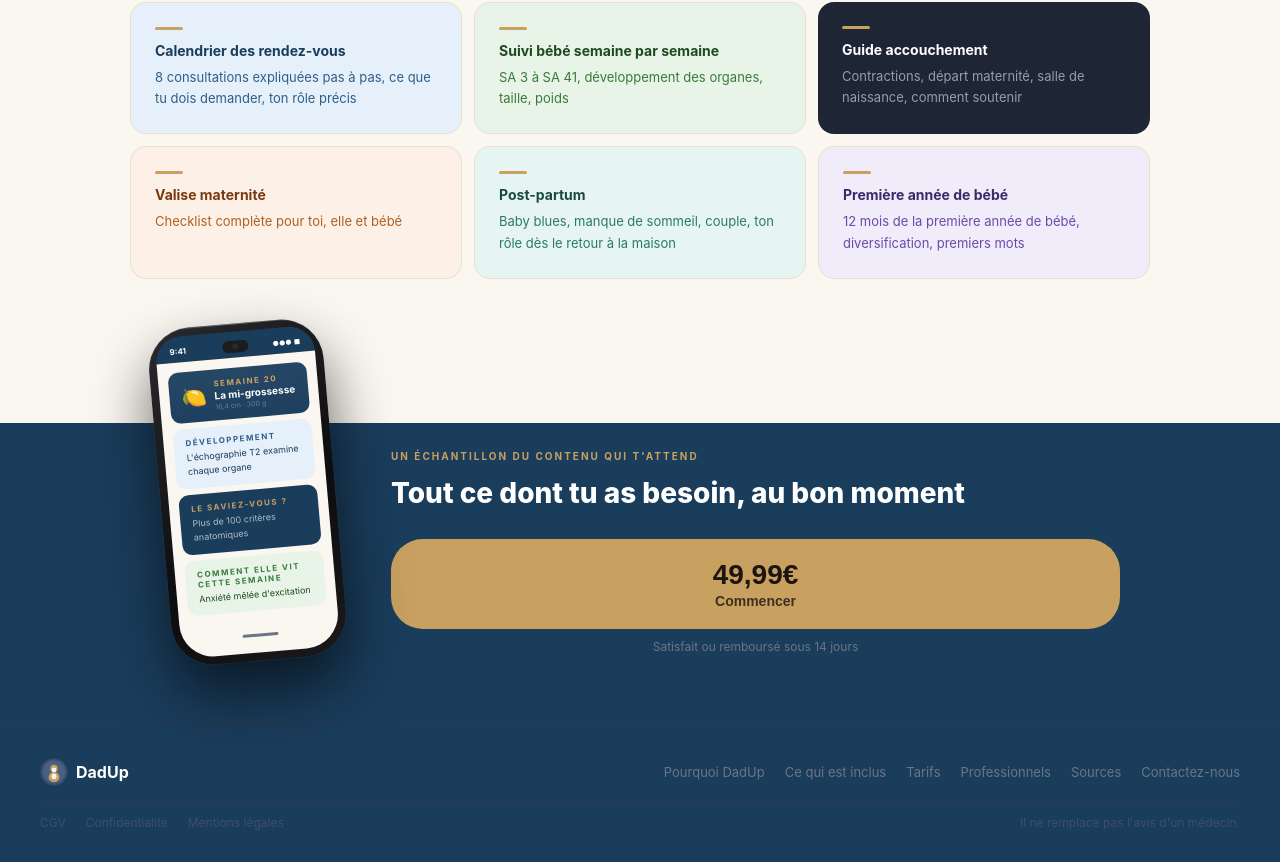
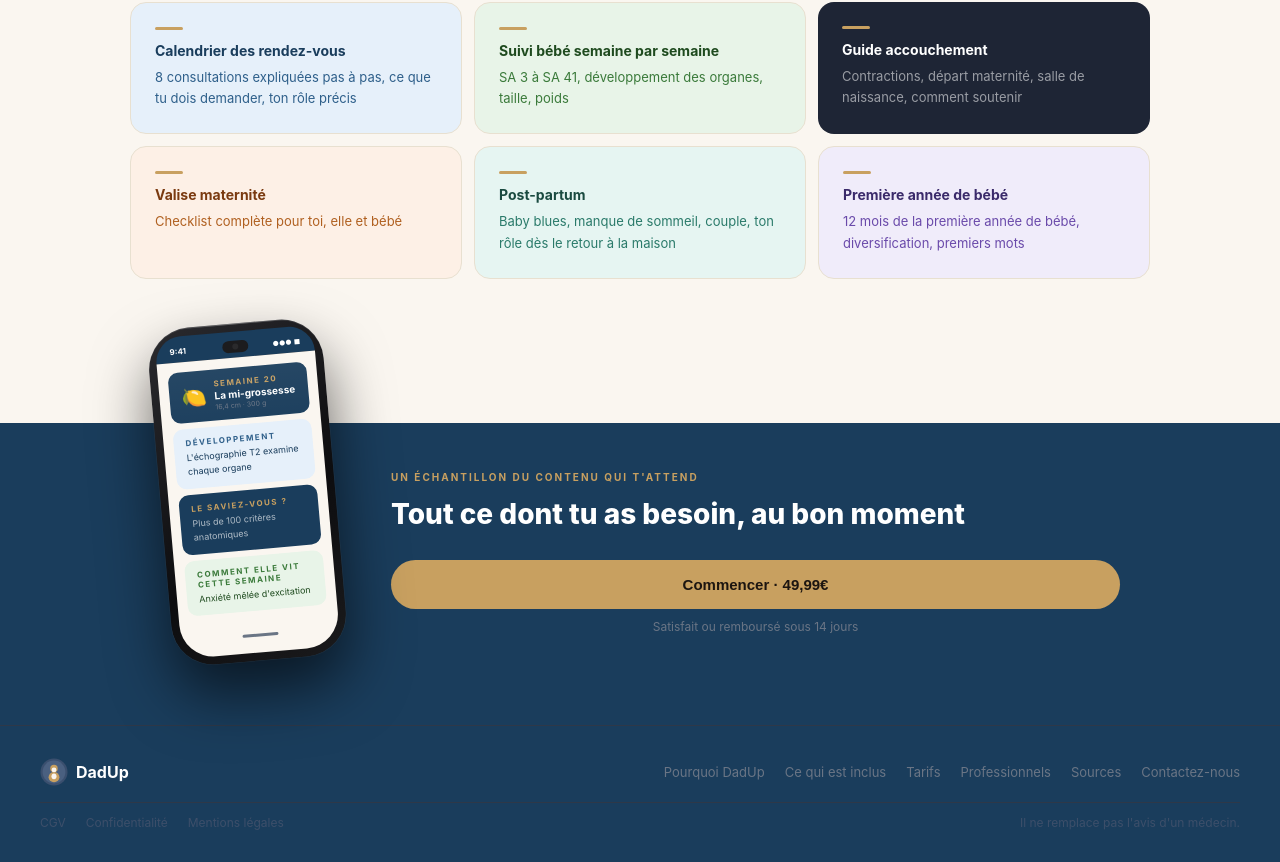
Before and after one commit to Julproject/dadup, a Next.js app: page /inclus in a window 1280 px wide. Shown: the part 451-1313 px from the top of the page. Built offline with nearby package versions, Linux system fonts and the light colour scheme.

Commit message:
Update page.tsx

```diff
--- a/app/inclus/page.tsx
+++ b/app/inclus/page.tsx
@@ -340,11 +340,10 @@ export default function InclusPage() {
               <p style={{ color: C.gold, fontSize: '10px', fontWeight: 700, letterSpacing: '2px', textTransform: 'uppercase' as const, margin: '0 0 14px' }}>Un échantillon du contenu qui t&apos;attend</p>
               <p style={{ color: C.white, fontSize: '28px', fontWeight: 800, margin: '0 0 28px', lineHeight: 1.25 }}>Tout ce dont tu as besoin, au bon moment</p>
               <div>
-                <button onClick={() => setShowModal(true)} style={{ background: C.gold, color: '#1c1510', border: 'none', padding: '20px 40px', borderRadius: '32px', fontWeight: 800, cursor: 'pointer', width: '100%', display: 'flex', flexDirection: 'column' as const, alignItems: 'center', gap: '2px' }}>
-                  <span style={{ fontSize: '28px', fontWeight: 800 }}>49,99€</span>
-                  <span style={{ fontSize: '14px', fontWeight: 700, opacity: 0.8 }}>Commencer</span>
+                <button onClick={() => setShowModal(true)} style={{ background: C.gold, color: '#1c1510', border: 'none', padding: '16px 32px', borderRadius: '32px', fontSize: '15px', fontWeight: 800, cursor: 'pointer', display: 'block', marginBottom: '10px', width: '100%' }}>
+                  Commencer · 49,99€
                 </button>
-                <p style={{ color: '#6a7585', fontSize: '12px', margin: '10px 0 0', textAlign: 'center' as const }}>Satisfait ou remboursé sous 14 jours</p>
+                <p style={{ color: '#6a7585', fontSize: '12px', margin: 0, textAlign: 'center' as const }}>Satisfait ou remboursé sous 14 jours</p>
               </div>
             </div>
 
```
